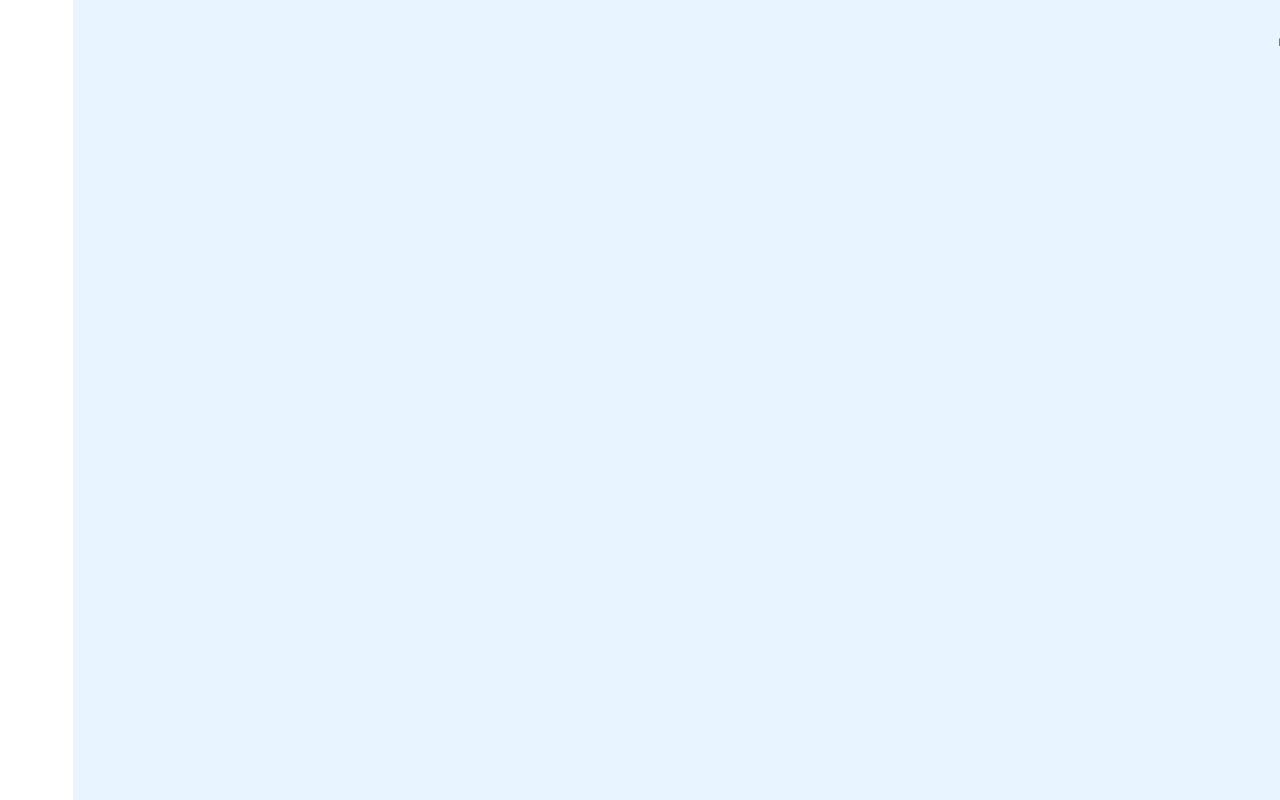
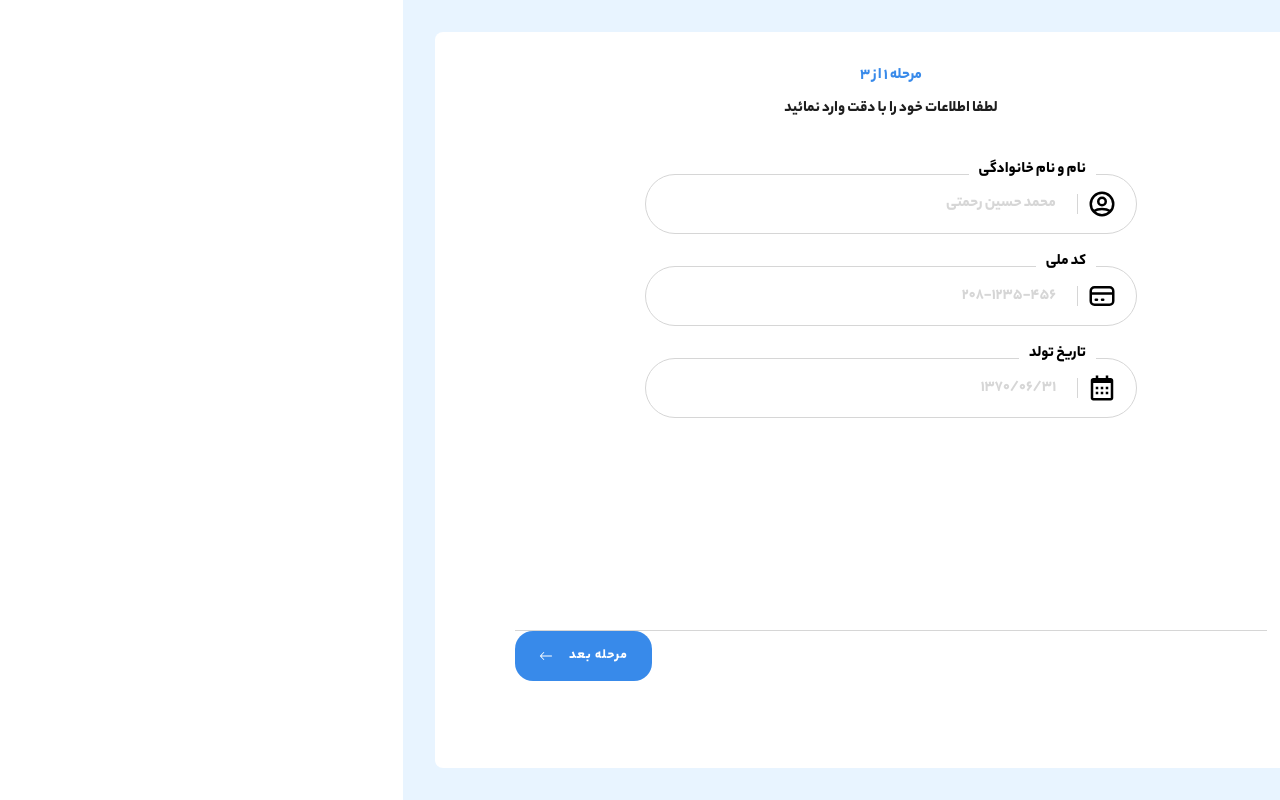
Before and after one commit to mahdieh70/dashboard, a React (Create React App) app: page /register in a window 1280 px wide. Built offline with nearby package versions, Linux system fonts and the light colour scheme.

Commit message:
register page created

```diff
--- a/src/components/logIn/index.js
+++ b/src/components/logIn/index.js
@@ -26,6 +26,7 @@ const LogIn = () => {
     initialValues: {
       email: "",
       password: "",
+      fullname: "",
     },
     //form validation
     validationSchema: Yup.object({
@@ -33,13 +34,14 @@ const LogIn = () => {
         .email("ایمیل نامعتبر است.")
         .required("لطفا ایمیل خود را وارد کنید."),
       password: Yup.string().required("لطفا رمز عبور خود را وارد کنید."),
+      fullname: Yup.string().required(
+        "لطفا نام و نام خانوادگی خود را وارد کنید"
+      ),
     }),
     onSubmit: () => {
       console.log("submit");
     },
   });
-
-
 
   return (
     <div className="w-full h-screen bg-[#E8F4FF] py-8 px-8 flex flex-row-reverse ">
@@ -98,14 +100,14 @@ const LogIn = () => {
               </div>
               {/* <button onClick={handleRegister}>fake register</button> */}
 
-              {/* <a href="#" className="no-underline "> */}
+              <a href="#" className="no-underline ">
               <button
                 type="submit"
-                className=" flex gap-x-4 h-[50px] items-center bg-[#388AEA] text-white border-none rounded-[18px] text-[14px] px-6 py-6 tracking-[1px] cursor-pointer"
+                className="button"
               >
                 ورود به حساب <BsArrowLeft size={22} />
               </button>
-              {/* </a> */}
+              </a>
             </form>
           </div>
         </div>
--- a/src/components/register/index.js
+++ b/src/components/register/index.js
@@ -1,8 +1,100 @@
 import React from "react";
+import { TextInput } from "../textInput";
+
+//logo
+
+import logo from "../../assets/Logo.png";
+
+//icons
+import { HiOutlineUserCircle } from "react-icons/hi";
+import { HiOutlineCreditCard } from "react-icons/hi";
+import { BiCalendar } from "react-icons/bi";
+import { BsArrowLeft } from "react-icons/bs";
+
+//formik
+import { useFormik } from "formik";
+
+//yup
+import * as Yup from "yup";
 
 const Register = () => {
+  const formik = useFormik({
+    initialValues: {
+      fullname: "",
+      nationalCode: "",
+    },
+    //form validation
+    validationSchema: Yup.object({
+      fullname: Yup.string().required(
+        "لطفا نام و نام خانوادگی خود را وارد کنید"
+      ),
+      nationalCode: Yup.string().required("لطفا کد ملی خود را وارد کنید"),
+      date: Yup.string().required("لطفا کد ملی خود را وارد کنید"),
+    }),
+    onSubmit: () => {
+      console.log("submit");
+    },
+  });
   return (
-    <div className="w-full h-screen bg-[#E8F4FF] py-8 px-8 flex ">nnnnn</div>
+    <div className="w-full h-screen bg-[#E8F4FF] py-8 px-8 flex ">
+      <div className="flex w-full h-full">
+        <div className="bg-[#388AEA] w-[25%] h-full rounded-tr-lg rounded-br-lg">
+          <div className="flex items-center flex-col pt-[60px]">
+            <img src={logo} alt="logo" className="w-[120px] h-[120px]"/>
+            <h2>ثبت نام</h2>
+          </div>
+          <div></div>
+        </div>
+        <div className="bg-white w-[75%] h-full rounded-tl-lg rounded-bl-lg py-8 px-20">
+          <div className="flex items-center flex-col text-center px-[130px] pb-[180px] border border-solid border-[#D6D6D6] border-t-0 border-r-0 border-l-0">
+            <div>
+              <p className="text-[#388AEA]">مرحله 1 از 3</p>
+              <p className="pt-2 mb-8 text-[#1e1e1e]">
+                لطفا اطلاعات خود را با دقت وارد نمائید
+              </p>
+            </div>
+            <div className="w-full pt-5">
+              <form>
+                <div className="mb-8">
+                  <TextInput
+                    icon={<HiOutlineUserCircle size={30} />}
+                    label={"نام و نام خانوادگی"}
+                    type="fullname"
+                    placeholder={"محمد حسین رحمتی"}
+                    {...formik.getFieldProps("fullname")}
+                  />
+                </div>
+                <div className="mb-8">
+                  <TextInput
+                    icon={<HiOutlineCreditCard size={30} />}
+                    label={"کد ملی"}
+                    type="number"
+                    placeholder={"208-1235-456"}
+                    {...formik.getFieldProps("nationalCode")}
+                  />
+                </div>
+                <div className="mb-8">
+                  <TextInput
+                    icon={<BiCalendar size={30} />}
+                    label={"تاریخ تولد"}
+                    type="text"
+                    placeholder={"1370/06/31"}
+                    {...formik.getFieldProps("date")}
+                  />
+                </div>
+              </form>
+            </div>
+          </div>
+          <div className="flex flex-row-reverse">
+            <a href="#" className="no-underline">
+              <button type="submit" className="button">
+                مرحله بعد <BsArrowLeft />
+              </button>
+            </a>
+          </div>
+        </div>
+      </div>
+    </div>
   );
 };
 
--- a/src/index.css
+++ b/src/index.css
@@ -14,3 +14,9 @@
   box-sizing: border-box;
   font-family: "YekanBakh";
 }
+
+@layer components {
+  .button {
+    @apply flex gap-x-4 h-[50px] items-center bg-[#388AEA] text-white border-none rounded-[18px] text-[14px] px-6 py-6 tracking-[1px] cursor-pointer;
+  }
+}
```
